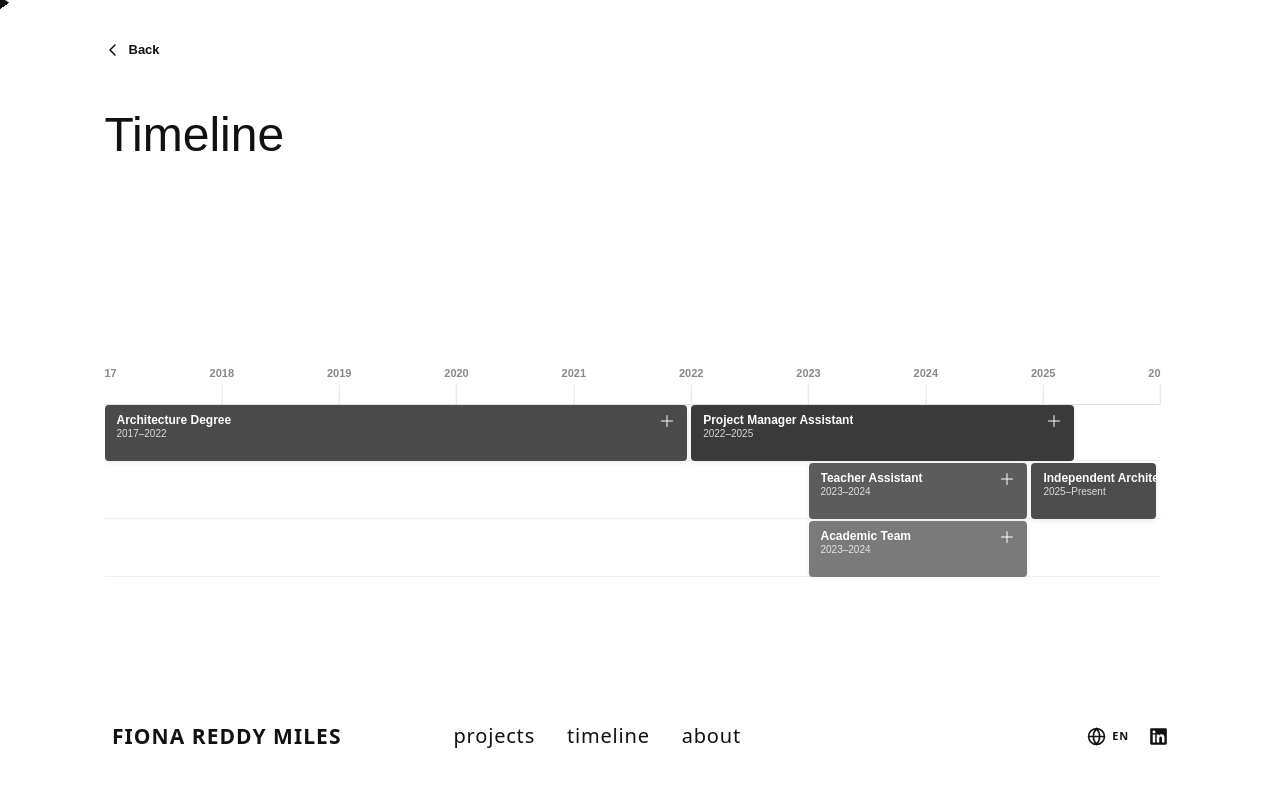
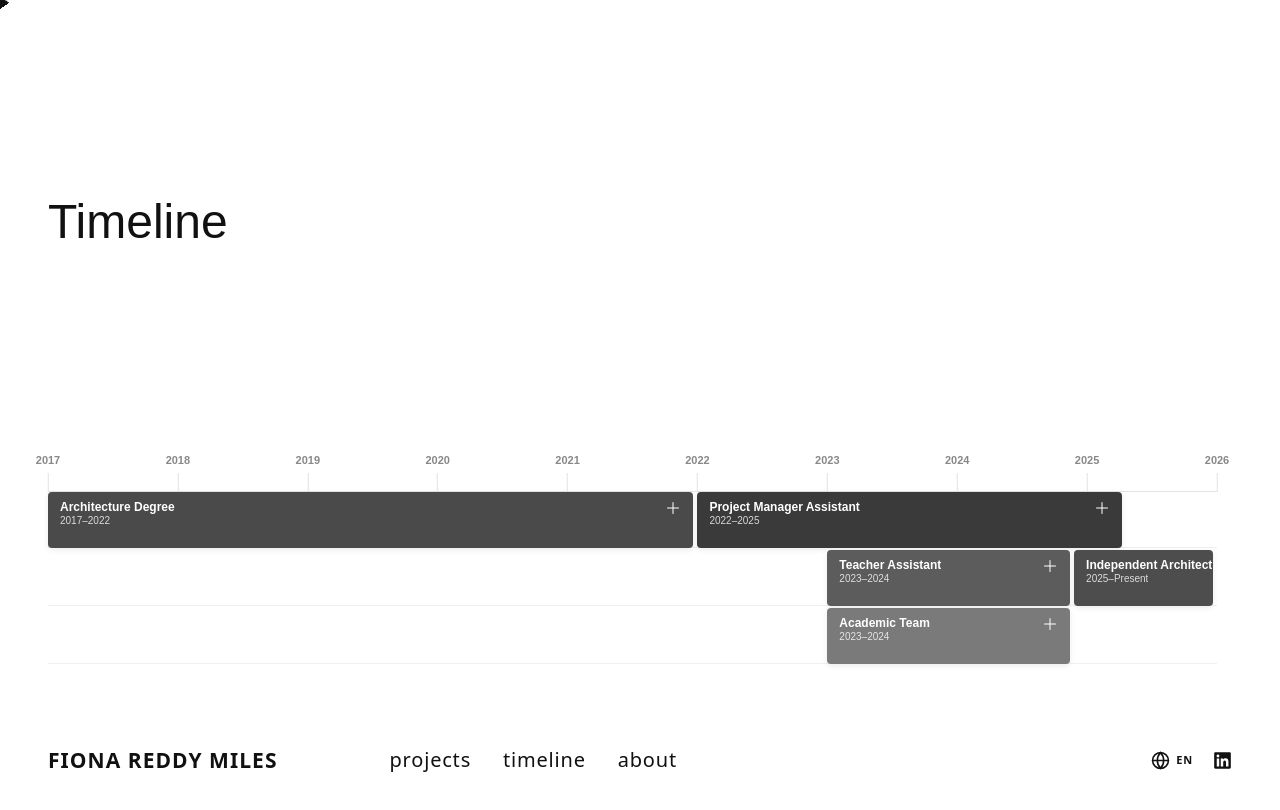
Before and after one commit to unexpectedtokens/fionareddymiles, a React (Vite) app: page /en/timeline in a window 1280 px wide. Shown: the top 810 px of the page. Built offline with nearby package versions, Linux system fonts and the light colour scheme; a web font is replaced by a local one.

Commit message:
fix: timeline z index + non-scrollable > md"

```diff
--- a/src/routes/$lang/timeline.tsx
+++ b/src/routes/$lang/timeline.tsx
@@ -107,36 +107,17 @@ function TimelinePage() {
       className="min-h-screen text-[#111]"
       style={{ fontFamily: '"Alte Haas Grotesk", sans-serif' }}
     >
-      <div className="px-6 md:px-12 pt-10 max-w-6xl mx-auto">
-        <Link
-          to="/$lang"
-          params={{ lang }}
-          className="inline-flex items-center gap-2 text-[13px] font-semibold text-[#111] hover:text-[#555] hover:-translate-x-1 transition-all duration-200"
-        >
-          <svg width="16" height="16" viewBox="0 0 16 16" fill="none">
-            <path
-              d="M10 3L5 8L10 13"
-              stroke="currentColor"
-              strokeWidth="1.5"
-              strokeLinecap="round"
-              strokeLinejoin="round"
-            />
-          </svg>
-          {t("back")}
-        </Link>
-      </div>
-
-      <main className="px-6 md:px-12 pt-10 pb-48 max-w-6xl mx-auto">
+      <main className="px-6 md:px-12 py-48 max-w-8xl mx-auto">
         <h1 className="rise-in text-[36px] md:text-[48px] font-medium leading-tight mb-50">
           {t("title")}
         </h1>
 
         <div
-          className="rise-in no-scrollbar overflow-x-auto -mx-6 md:mx-0 px-6 md:px-0"
+          className="rise-in no-scrollbar overflow-x-auto md:overflow-x-visible -mx-6 md:mx-0 px-6 md:px-0"
           style={{ animationDelay: "240ms" }}
         >
           <div
-            className="relative"
+            className="relative md:min-w-0!"
             style={{
               height: chartHeight,
               minWidth: 720,
@@ -279,7 +260,7 @@ function TimelineModal({
 
   return (
     <div
-      className="fixed inset-0 z-50 flex items-center justify-center p-4 md:p-8"
+      className="fixed inset-0 z-51 flex items-center justify-center p-4 md:p-8"
       role="dialog"
       aria-modal="true"
       onClick={onClose}
--- a/src/routes/__root.tsx
+++ b/src/routes/__root.tsx
@@ -165,9 +165,9 @@ function RootShell({ lang }: { lang: Locale }) {
       )}
 
       <nav
-        className={`fixed bottom-0 inset-x-0 bg-white z-50 py-4 md:py-12 transition-transform duration-700 ease-in-out ${isIndex && !scrolled ? "translate-y-full" : "translate-y-0"}`}
+        className={`fixed bottom-0 inset-x-0 bg-white z-50 py-4 md:py-6 transition-transform duration-700 ease-in-out ${isIndex && !scrolled ? "translate-y-full" : "translate-y-0"}`}
       >
-        <div className="max-w-6xl mx-auto px-5 md:px-12 flex items-center gap-4 md:gap-8">
+        <div className="max-w-8xl mx-auto px-5 md:px-12 flex items-center gap-4 md:gap-8">
           <Link
             to="/$lang"
             params={{ lang }}
```
